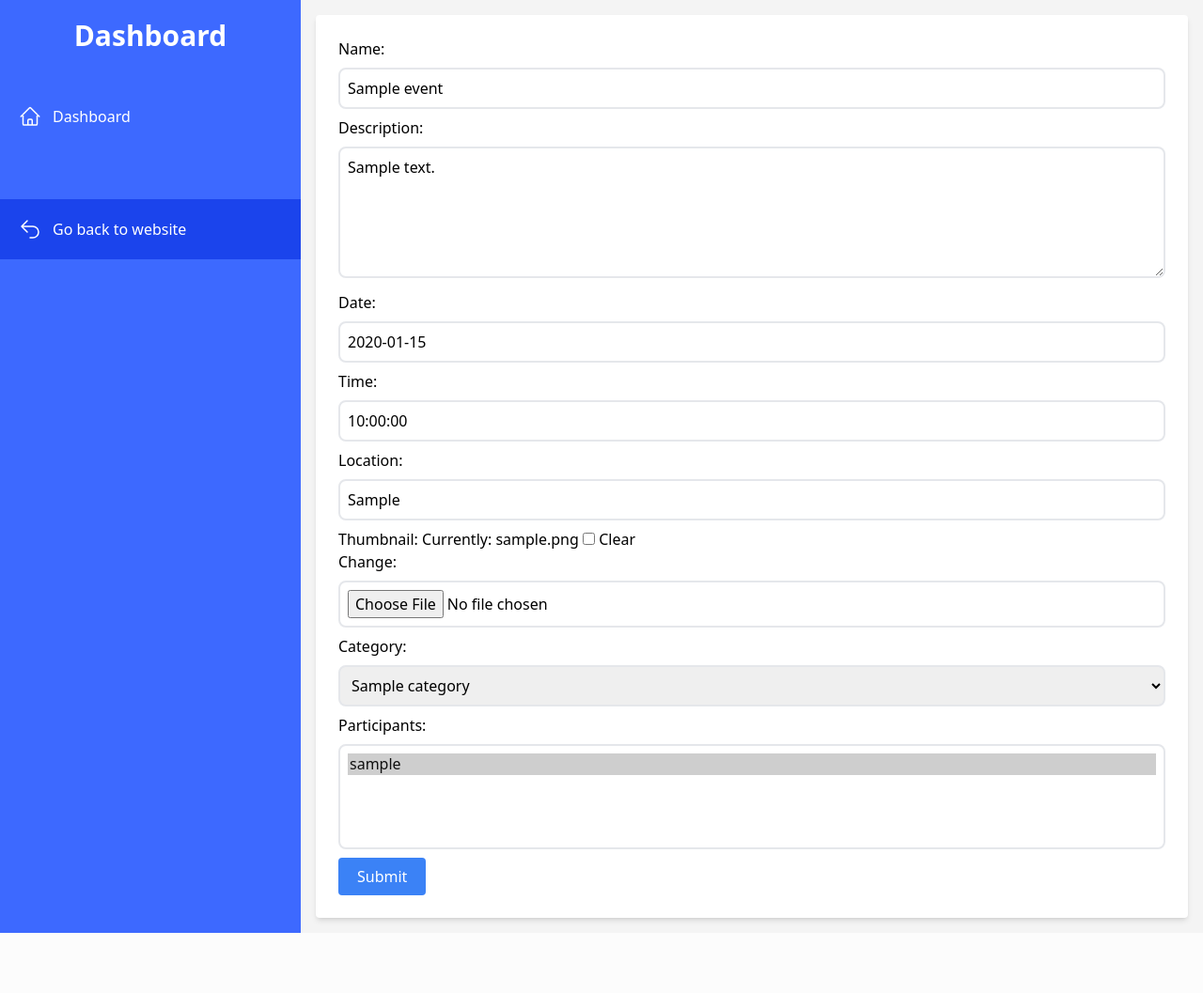
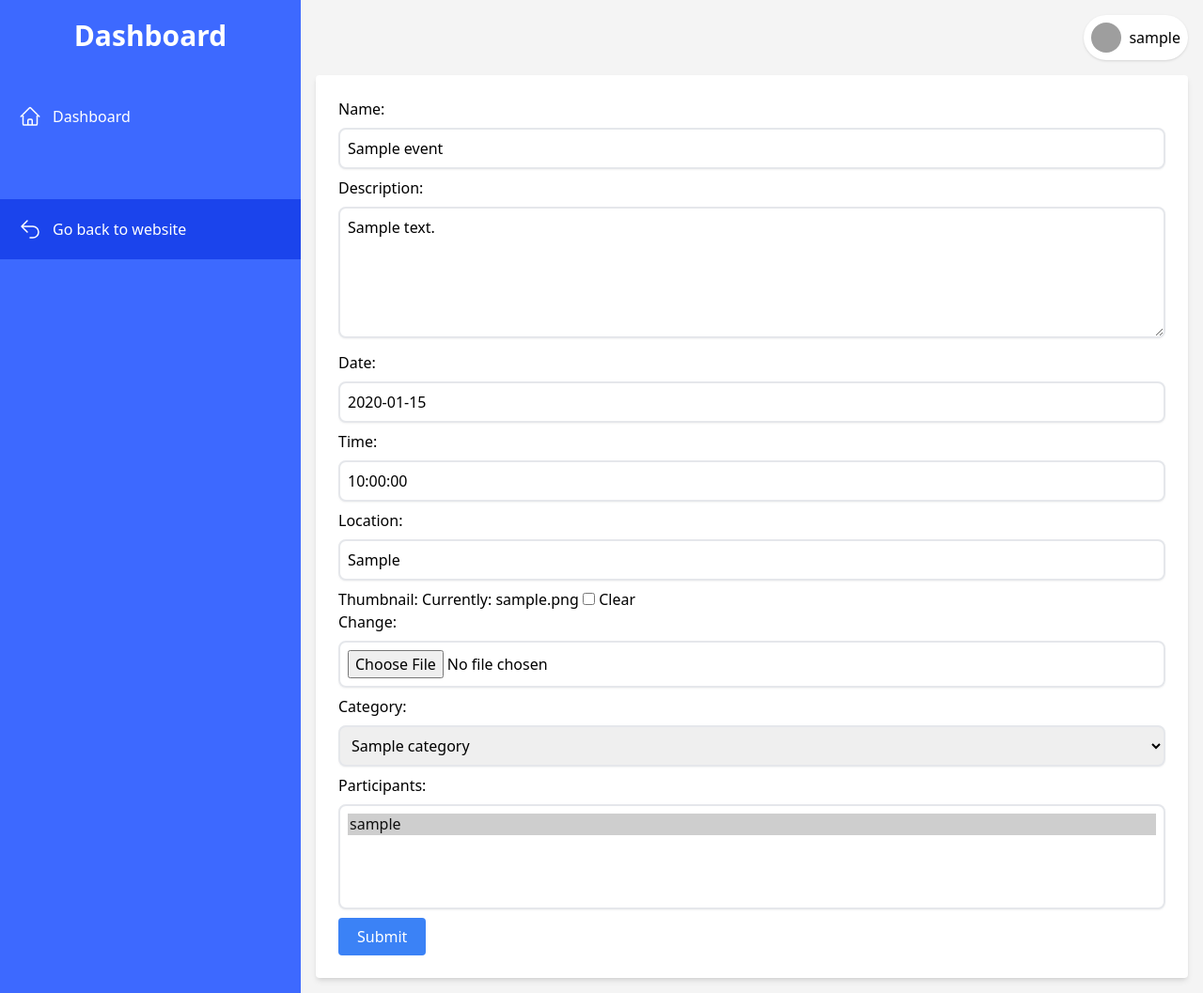
Before and after one commit to MohammadFahad1/Django-Assignment-1-Event-Management-System, a Django app: page /update_event/1 in a window 1280 px wide. Shown: the whole page at 94% size. Before the commit the page ends 993 px from the top, so only its background shows below. Run offline with Django 5.2, Linux system fonts and the light colour scheme; a user stored in the database is signed in; tables that the repository leaves empty hold one stand-in row (values such as "Sample post"); some libraries are stand-ins or nearby versions; grey boxes are pictures that could not be loaded.

Commit message:
Logout Feature converted to class based view

```diff
--- a/events/templates/dashboard/dashboard.html
+++ b/events/templates/dashboard/dashboard.html
@@ -89,8 +89,27 @@
             </a>
         </nav>
         <section class="w-full md:w-9/12 p-4">
+            <div class="flex justify-end w-full mb-4">
+                <button href="{% url 'profile' %}" class="flex items-center gap-2 p-2 bg-white rounded-full hover:font-bold duration-200 shadow" id="profile-button" onclick="document.getElementById('profile-menu').classList.toggle('hidden')">
+                    <img src="https://fahadbd.com/images/me.jpg" alt="user" class="w-8 h-8 rounded-full">
+                    <span>{{ request.user.username }}</span>
+                </button>
+                <ul class="absolute top-16 mt-1 right-4 bg-white shadow rounded w-48 text-right hidden" id="profile-menu">
+                    <li class="w-full text-center shadow"><a href="{% url 'profile' %}" class="text-blue-500 px-2 py-2 hover:text-red-500 block">Profile</a></li>
+                    {% comment %} <li><a href="{% url 'change-password' %}">Change Password</a></li> {% endcomment %}
+                    <li class="w-full text-center shadow">
+                        <form action="{% url 'sign-out' %}" method="post">
+                            {% csrf_token %}
+                            <button type="submit" class="text-blue-500 px-2 py-2 hover:text-red-500 block w-full text-center shadow">Sign Out</button>
+                        </form>
+                    </li>
+                </ul>
+            </div>
             {% block content %}{% endblock content %}
         </section>
     </main>
+    <script>
+
+    </script>
 </body>
 </html>
--- a/static/css/output.css
+++ b/static/css/output.css
@@ -648,6 +648,18 @@ video {
   top: 1rem;
 }
 
+.right-4 {
+  right: 1rem;
+}
+
+.top-16 {
+  top: 4rem;
+}
+
+.top-20 {
+  top: 5rem;
+}
+
 .z-10 {
   z-index: 10;
 }
@@ -739,6 +751,10 @@ video {
   margin-top: 0.75rem;
 }
 
+.mt-1 {
+  margin-top: 0.25rem;
+}
+
 .block {
   display: block;
 }
@@ -845,6 +861,10 @@ video {
   width: 100%;
 }
 
+.w-48 {
+  width: 12rem;
+}
+
 .min-w-64 {
   min-width: 16rem;
 }
@@ -919,6 +939,10 @@ video {
 
 .justify-start {
   justify-content: flex-start;
+}
+
+.justify-end {
+  justify-content: flex-end;
 }
 
 .justify-center {
@@ -1521,6 +1545,11 @@ video {
   color: rgb(234 179 8 / var(--tw-text-opacity, 1));
 }
 
+.text-blue-500 {
+  --tw-text-opacity: 1;
+  color: rgb(59 130 246 / var(--tw-text-opacity, 1));
+}
+
 .opacity-50 {
   opacity: 0.5;
 }
@@ -1540,6 +1569,18 @@ video {
 .shadow-xl {
   --tw-shadow: 0 20px 25px -5px rgb(0 0 0 / 0.1), 0 8px 10px -6px rgb(0 0 0 / 0.1);
   --tw-shadow-colored: 0 20px 25px -5px var(--tw-shadow-color), 0 8px 10px -6px var(--tw-shadow-color);
+  box-shadow: var(--tw-ring-offset-shadow, 0 0 #0000), var(--tw-ring-shadow, 0 0 #0000), var(--tw-shadow);
+}
+
+.shadow {
+  --tw-shadow: 0 1px 3px 0 rgb(0 0 0 / 0.1), 0 1px 2px -1px rgb(0 0 0 / 0.1);
+  --tw-shadow-colored: 0 1px 3px 0 var(--tw-shadow-color), 0 1px 2px -1px var(--tw-shadow-color);
+  box-shadow: var(--tw-ring-offset-shadow, 0 0 #0000), var(--tw-ring-shadow, 0 0 #0000), var(--tw-shadow);
+}
+
+.shadow-sm {
+  --tw-shadow: 0 1px 2px 0 rgb(0 0 0 / 0.05);
+  --tw-shadow-colored: 0 1px 2px 0 var(--tw-shadow-color);
   box-shadow: var(--tw-ring-offset-shadow, 0 0 #0000), var(--tw-ring-shadow, 0 0 #0000), var(--tw-shadow);
 }
 
@@ -1667,6 +1708,11 @@ video {
   color: rgb(49 46 129 / var(--tw-text-opacity, 1));
 }
 
+.hover\:text-red-500:hover {
+  --tw-text-opacity: 1;
+  color: rgb(239 68 68 / var(--tw-text-opacity, 1));
+}
+
 .focus\:outline-none:focus {
   outline: 2px solid transparent;
   outline-offset: 2px;
```
